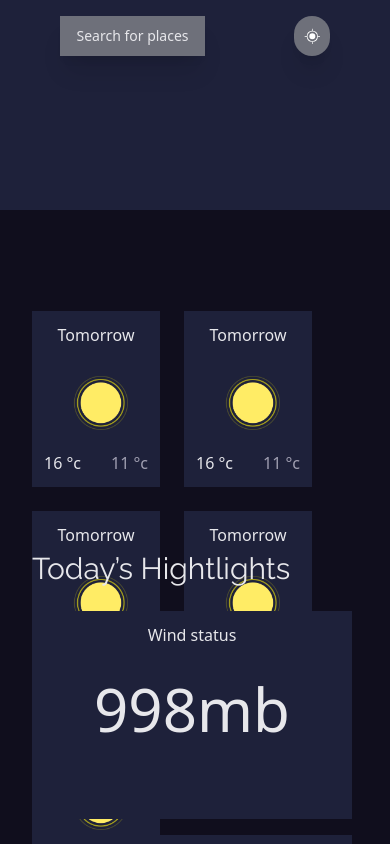
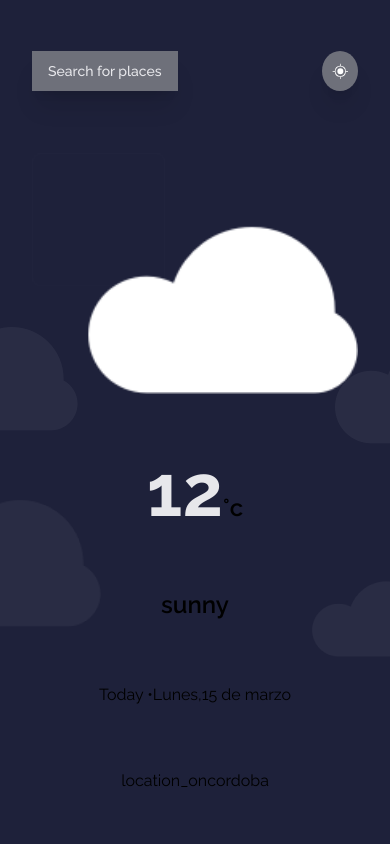
Before and after one commit to Franpistelli/weather-app, a React (Vite) app: page / in a window 390 px wide. Shown: the top 844 px of the page. Built offline with nearby package versions, Linux system fonts and the light colour scheme.

Commit message:
improved responsive and layout

```diff
--- a/src/App.jsx
+++ b/src/App.jsx
@@ -28,17 +28,24 @@ function App() {
   }, [position])
 
   return (
-    <div className='flex box-border h-[100vh] w-full flex-col xl:flex-row'>
+    <div className='flex justify-between flex-col xl:flex-row'>
 
       {/* First section */}
-      <div className='flex grow-[1] shrink bg-principal flex-col items-center p-4'>
+      <div className='flex w-full h-screen bg-principal flex-col px-8 py-5 box-border justify-around items-center
+      xl:w-[38%]
+      after:bg-cloud-pattern after:absolute after:w-full after:h-4/6 after:bg-no-repeat after:bg-top after:top-1/3 after:opacity-5'
+      >
         <CurrentWeatherSection setposition={setposition} />
       </div>
 
       {/* second section */}
-      <div className='flex flex-col grow-[1] bg-principal-dark p-8 gap-y-12 flex-wrap justify-center items-center'>
+      <div className='m-0 w-full box-border bg-principal-dark p-8 xl:w-3/4 xl:h-screen xl:px-24 xl:overflow-y-auto'>
+        <div className='hidden justify-end p-3 xl:flex'>
+          <button className='font-raleway font-bold p-4 text-white bg-slate-600 cursor-pointer m-2 rounded-[50%]'>°C</button>
+          <button className='font-raleway font-bold p-4 text-white bg-slate-600 cursor-pointer m-2 rounded-[50%]'>°F</button>
+        </div>
 
-        <div className='flex w-full h-48 gap-6 flex-wrap'>
+        <div className='flex gap-6 flex-wrap justify-center items-center p-0 xl:p-5 xl:justify-between'>
           <WeatherCard />
           <WeatherCard />
           <WeatherCard />
@@ -46,14 +53,13 @@ function App() {
           <WeatherCard />
         </div>
 
-        <div className='flex w-full h-48 gap-6 flex-col'>
-          <h2 className='text-principal-text text-3xl font-raleway'>Today’s Hightlights</h2>
-          <div className='flex flex-row flex-wrap gap-4'>
-            <TodayHighlightsCard />
-            <TodayHighlightsCard />
-          </div>
+        <h2 className='text-principal-text text-3xl font-raleway p-0 my-4 xl:p-8 xl:my-0'>Today’s Hightlights</h2>
+        <div className='flex gap-6 flex-wrap justify-center items-center p-0 xl:p-5 xl:justify-between'>
+          <TodayHighlightsCard />
+          <TodayHighlightsCard />
+        </div>
 
-        </div>
+        <p className='font-raleway text-slate-700 font-bold text-base'>created by Franco Pistelli 💌 - devChallenges.io</p>
 
       </div>
     </div>
--- a/src/components/CurrentWeatherSection.jsx
+++ b/src/components/CurrentWeatherSection.jsx
@@ -1,4 +1,5 @@
 import React from 'react'
+import image from '../assets/HeavyCloud.png'
 
 function error(err) {
   console.warn(`ERROR(${err.code}): ${err.message}`)
@@ -24,17 +25,17 @@ function handleGetCurrentweatherLocation(setposition) {
 const CurrentWeatherSection = ({ setposition }) => {
   return (
     <>
-      <div className='flex flex-row justify-around w-full'>
+      <div className='flex flex-row justify-between w-full'>
         <button
           type='button'
-          className='text-principal-text shadow-xl bg-[#6E707A] hover:bg-[#6e707ae1] font-medium text-sm px-4 py-2.5 dark:bg-[#6e707ac7] dark:hover:bg-[#6E707A]'
+          className='text-principal-text font-raleway font-medium text-sm shadow-xl bg-[#6E707A] hover:bg-[#6e707ae1] px-4 py-2.5 dark:bg-[#6e707ac7] dark:hover:bg-[#6E707A] cursor-pointer'
         >
           Search for places
         </button>
         <button
           onClick={() => handleGetCurrentweatherLocation(setposition)}
           type='button'
-          className='text-white shadow-xl bg-[#6E707A] hover:bg-[#6e707ae1] font-medium rounded-full text-sm p-2.5 text-center inline-flex items-center dark:bg-[#6e707ac7] dark:hover:bg-[#6E707A]'
+          className='text-white font-raleway font-medium text-sm shadow-xl bg-[#6E707A] hover:bg-[#6e707ae1] rounded-[50%] p-2.5 text-center inline-flex items-center dark:bg-[#6e707ac7] dark:hover:bg-[#6E707A] cursor-pointer'
         >
           <svg className='w-4 h-4' fill='currentColor' xmlns='http://www.w3.org/2000/svg' viewBox='0 0 24 24'><path d='M24 12h-3.225A8.287 8.287 0 0 0 13 4.225V1h-1v3.225A8.287 8.287 0 0 0 4.225 12H1v.955h3.223A8.287 8.287 0 0 0 12 20.775V24h1v-3.225A8.287 8.287 0 0 0 20.775 13H24zm-11.5 7.8a7.3 7.3 0 1 1 7.3-7.3 7.308 7.308 0 0 1-7.3 7.3zm4.5-7.3A4.5 4.5 0 1 1 12.5 8a4.506 4.506 0 0 1 4.5 4.5z" /><path fill="none" d="M0 0h24v24H0z' /></svg>
           <span className='sr-only'>Icon description</span>
@@ -43,6 +44,21 @@ const CurrentWeatherSection = ({ setposition }) => {
         Geolocalizar
       </button> */}
       </div>
+
+      {/* <div className='bg-cloud-pattern bg-no-repeat w-full h-96 opacity-20'> */}
+      <img className='w-96' src={image} alt='weather status image' />
+      {/* </div> */}
+
+      <p><span className='text-principal-text font-raleway text-7xl font-bold'>12</span><span className='text-secondaty-text font-raleway text-2xl font-semibold'>°c</span></p>
+      <p className='text-secondaty-text font-raleway text-2xl font-semibold'>sunny</p>
+      <div className='flex justify-center items-center m-0  font-raleway'>
+        <span className='inline-block'>Today  •</span>
+        <span className='inline-block'>Lunes,15 de marzo</span>
+      </div>
+      <p className='flex justify-center items-center m-0  font-raleway'>
+        <span className='material-symbols-outlined inline-block'>location_on</span>
+        <span className='inline-block'>cordoba</span>
+      </p>
     </>
   )
 }
--- a/src/components/WeatherCard.jsx
+++ b/src/components/WeatherCard.jsx
@@ -3,13 +3,13 @@ import logo from '../assets/Clear.png'
 
 const WeatherCard = () => {
   return (
-    <div className='bg-principal flex flex-col items-center w-32 h-44 justify-between p-3'>
+    <div className='bg-principal font-raleway text-base flex flex-col items-center w-32 h-44 justify-center p-3'>
       <p className='text-principal-text'>Tomorrow</p>
       <img
         className='w-16'
         src={logo}
       />
-      <div className='flex w-full justify-between'>
+      <div className='flex w-full justify-between items-center'>
         <h6 className='text-principal-text'>16 °c</h6>
         <h6 className='text-principal-medium-text'>11 °c</h6>
       </div>
--- a/tailwind.config.cjs
+++ b/tailwind.config.cjs
@@ -16,6 +16,9 @@ module.exports = {
     },
     fontFamily: {
       raleway: ['raleway', 'sans-serif']
+    },
+    backgroundImage: {
+      'cloud-pattern': "url('/src/assets/Cloud-background.png')"
     }
   },
   plugins: []
```
